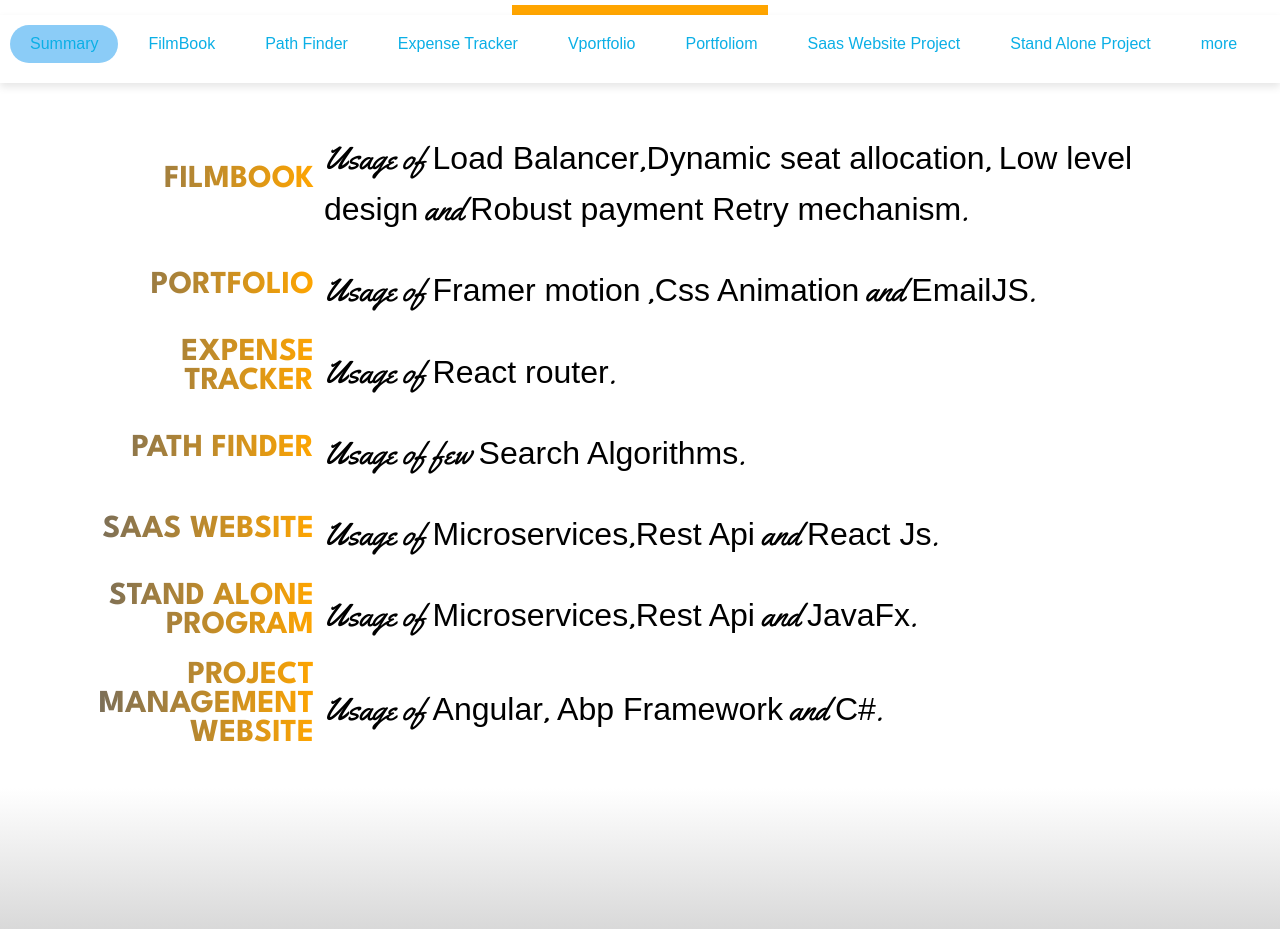
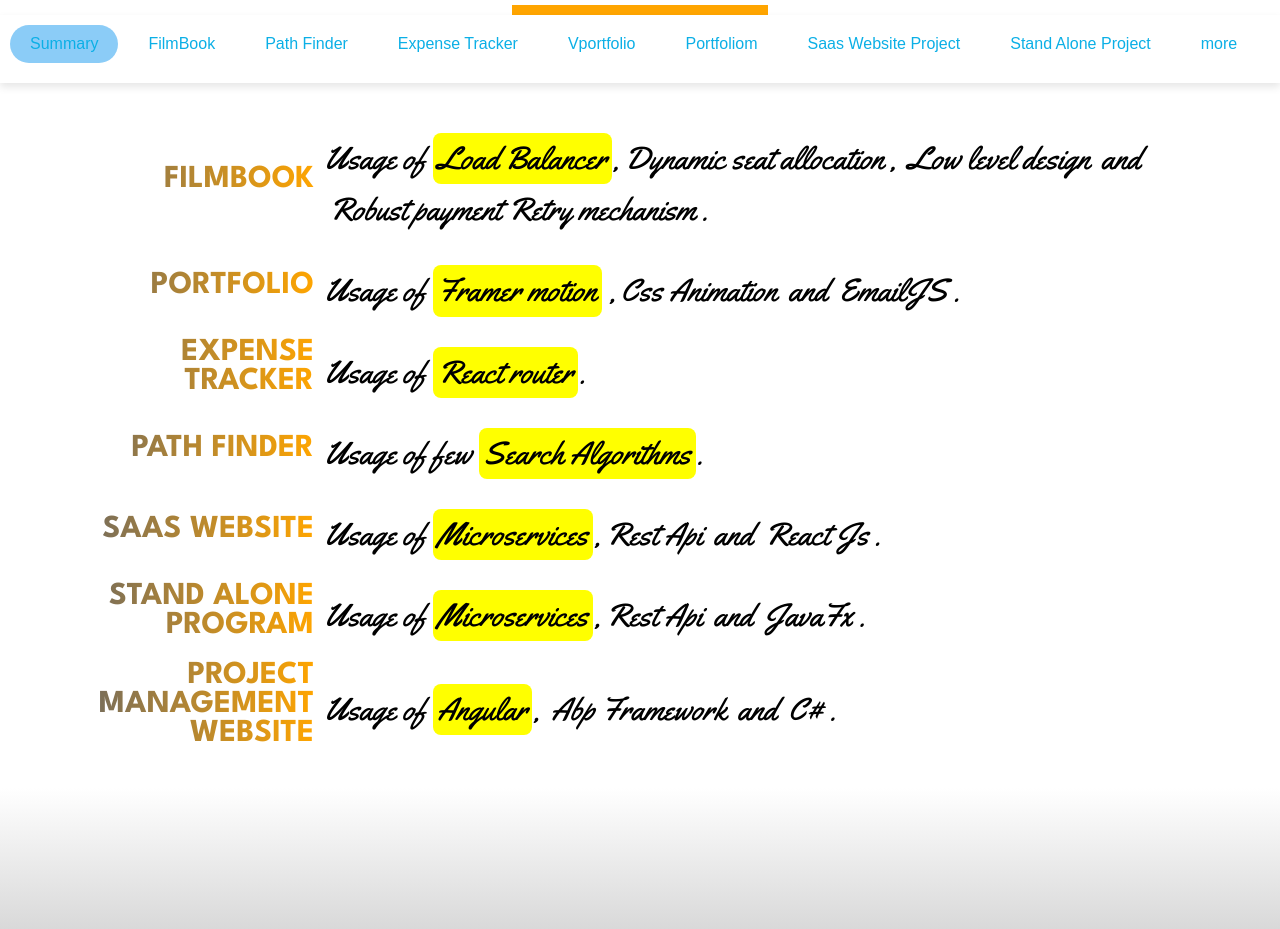
Before and after one commit to varunnlv/vportfolio, a React (Create React App) app: page / in a window 1280 px wide. Shown: the part 3260-4189 px from the top of the page. Built offline with nearby package versions, Linux system fonts and the light colour scheme; a web font is replaced by a local one.

Commit message:
Update portfolio.scss

```diff
--- a/src/components/portfolio/portfolio.scss
+++ b/src/components/portfolio/portfolio.scss
@@ -146,6 +146,133 @@ font-size: 1rem;
   line-height: 1.5;
   margin: 10px 0;
 }
+
+
+@keyframes drawHighlight {
+  0% {
+    background-size: 0% 100%;
+  }
+  20% {
+    background-size: 100% 100%;
+  }
+  100% {
+    background-size: 100% 100%; /* Stays fully highlighted */
+  }
+}
+
+.highlight-text {
+  font-family: 'Yellowtail', cursive;
+  background: linear-gradient(transparent 0%, yellow 0%, yellow 100%, transparent 100%);
+  background-repeat: no-repeat;
+  background-size: 0% 100%;
+  animation: drawHighlight 6s ease-in-out infinite; /* Total animation duration is 12 seconds */
+  display: inline-block;
+  padding: 0 5px;
+  border-radius: 8px; /* Rounded corners for the highlight */
+}
+
+.highlight-text:nth-child(1) {
+  animation-delay: 0s; /* First span starts immediately */
+}
+
+.highlight-text:nth-child(2) {
+  animation-delay: 6s; /* Second span starts after the first completes */
+}
+
+.highlight-text:nth-child(3) {
+  animation-delay: 12s; /* Third span starts after the second completes */
+}
+
+.highlight-text:nth-child(4) {
+  animation-delay: 18s; /* Third span starts after the second completes */
+}
+
+.highlight-text:nth-child(5) {
+  animation-delay: 24s; /* Third span starts after the second completes */
+}
+
+.highlight-text:nth-child(6) {
+  animation-delay: 30s; /* Third span starts after the second completes */
+}
+
+.highlight-text:nth-child(7) {
+  animation-delay: 36s; /* Third span starts after the second completes */
+}
+
+.highlight-text:nth-child(8) {
+  animation-delay: 42s; /* Third span starts after the second completes */
+}
+
+
+.highlight-text:nth-child(9) {
+  animation-delay: 48s; /* Third span starts after the second completes */
+}
+
+.highlight-text:nth-child(10) {
+  animation-delay: 54s; /* Third span starts after the second completes */
+}
+
+
+.highlight-text:nth-child(11) {
+  animation-delay: 60s; /* Third span starts after the second completes */
+}
+
+.highlight-text:nth-child(12) {
+  animation-delay: 66s; /* Third span starts after the second completes */
+}
+
+.highlight-text:nth-child(13) {
+  animation-delay: 72s; /* Third span starts after the second completes */
+}
+
+.highlight-text:nth-child(14) {
+  animation-delay: 78s; /* Third span starts after the second completes */
+}
+
+
+
+.highlight-text:nth-child(15) {
+  animation-delay: 84s; /* Third span starts after the second completes */
+}
+
+.highlight-text:nth-child(16) {
+  animation-delay: 90s; /* Third span starts after the second completes */
+}
+
+.highlight-text:nth-child(17) {
+  animation-delay: 96s; /* Third span starts after the second completes */
+}
+
+.highlight-text:nth-child(18) {
+  animation-delay: 102s; /* Third span starts after the second completes */
+}
+
+.highlight-text:nth-child(19) {
+  animation-delay: 108s; /* Third span starts after the second completes */
+}
+
+.highlight-text:nth-child(20) {
+  animation-delay: 114s; /* Third span starts after the second completes */
+}
+
+.highlight-text:nth-child(21) {
+  animation-delay: 120s; /* Third span starts after the second completes */
+}
+
+
+
+
+
+
+
+
+
+
+
+
+
+
+
 
 
 
```
